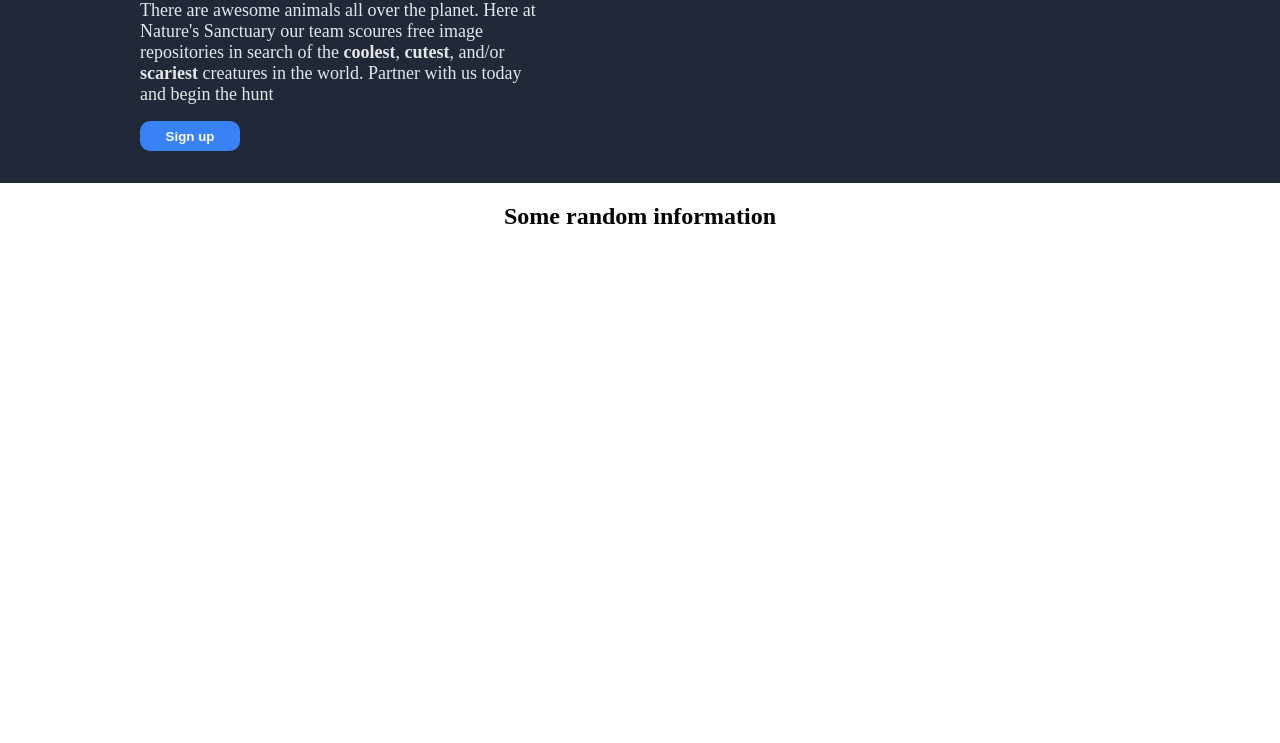
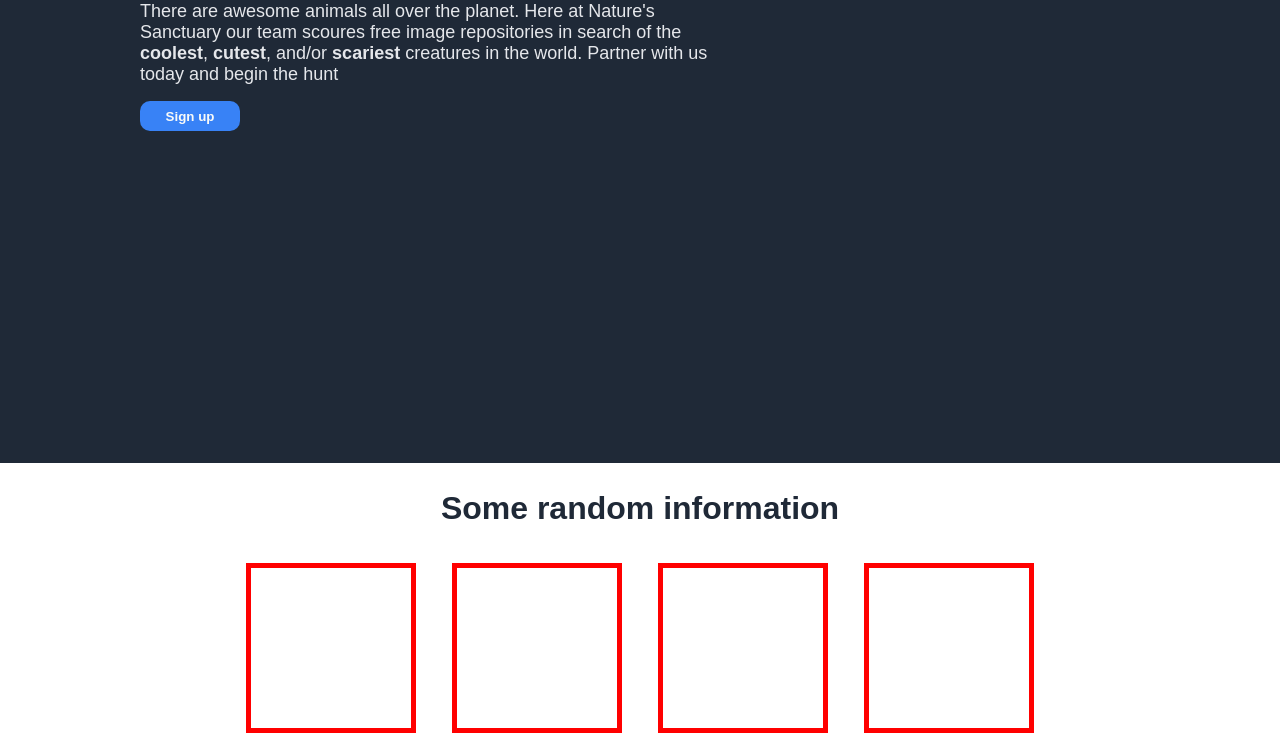
Before and after one commit to mellownin/top-landing-page, a plain HTML site: page index.html in a window 1280 px wide. Shown: the part 265-1008 px from the top of the page. Before the commit the page ends 800 px from the top, so only its background shows below. Drawn offline with Linux system fonts and the light colour scheme.

Commit message:
Restructure site divs for formatting purposes

```diff
--- a/index.html
+++ b/index.html
@@ -37,6 +37,8 @@
         <div class = "mid-content">
             <div class = "rando-info">
                 <h2>Some random information</h2>
+            </div>
+            <div class = "img-blocks">
                 <div class = "img-block">
 
                 </div>
--- a/styles.css
+++ b/styles.css
@@ -2,8 +2,8 @@ body {
     display: flex;
     flex-flow: column;
     margin: 0;
-    min-width: 600px;
-
+    font-family: Arial, Helvetica, sans-serif;
+    min-width: 560px;
 }
 
 div.header {
@@ -11,6 +11,7 @@ div.header {
     flex-flow: column nowrap;
     background-color: #1F2937;
     color: white;
+    justify-content: center;
 }
 
 div.header div.navbar {
@@ -35,6 +36,7 @@ div.header div.navbar p {
 div.header div.navbar ul {
     list-style: none;
     display: flex;
+    flex-wrap: wrap;
     gap: 20px;
     margin-left: auto;
 }
@@ -46,6 +48,7 @@ div.header div.navbar a {
 
 div.header div.head-wrap {
     display: flex;
+    flex-wrap: wrap;
     padding: 32px 140px;
     gap: 40px;
 }
@@ -87,12 +90,10 @@ button {
 div.header div.header-img {
     display: flex;
     margin-left: auto;
-    width: 800px;
+    width: 390px;
     height: 260px;
-    flex: initial;
+    flex: none;
     justify-content: flex-end;
-    min-width: 200px;
-
 }
 
 div.header div.header-img img{
@@ -104,6 +105,35 @@ div.header div.header-img img{
 
 div.mid-content {
     display: flex;
+    flex-flow: column;
+}
+
+div.mid-content div.rando-info {
+    display: flex;
+    justify-content: center;
+}
+
+div.mid-content div.rando-info h2{
+    font-size: 32px;
+    font-weight: bolder;
+    color: #1F2937;
+}
+
+div.mid-content div.img-blocks {
+    display: flex;
+    flex-wrap: wrap;
     justify-content: center;
     align-items: center;
+    gap: 36px;
+    padding: 10px 180px;
+
 }
+
+div.mid-content div.img-block {
+    display: flex;
+    flex-flow: column;
+    flex: initial;
+    width: 160px;
+    height: 160px;
+    border: 5px solid red;
+}
```
